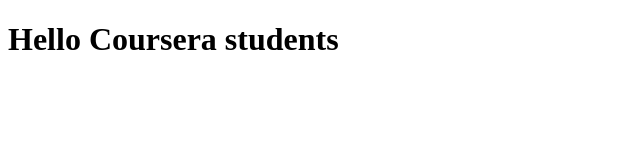
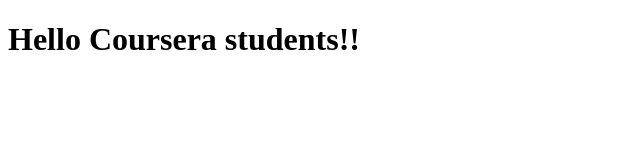
Before and after one commit to aasthabapna/angularjs-test, a plain HTML site: page index.html in a window 1280 px wide. Shown: the full height of the page, 0-640 px from the left. Drawn offline with Linux system fonts and the light colour scheme.

Commit message:
next version of web file

```diff
--- a/index.html
+++ b/index.html
@@ -5,6 +5,6 @@
         <title>Hello Coursera</title>
     </head>
     <body>
-        <h1>Hello Coursera students</h1>
+        <h1>Hello Coursera students!! </h1>
     </body>
 </html>
```
